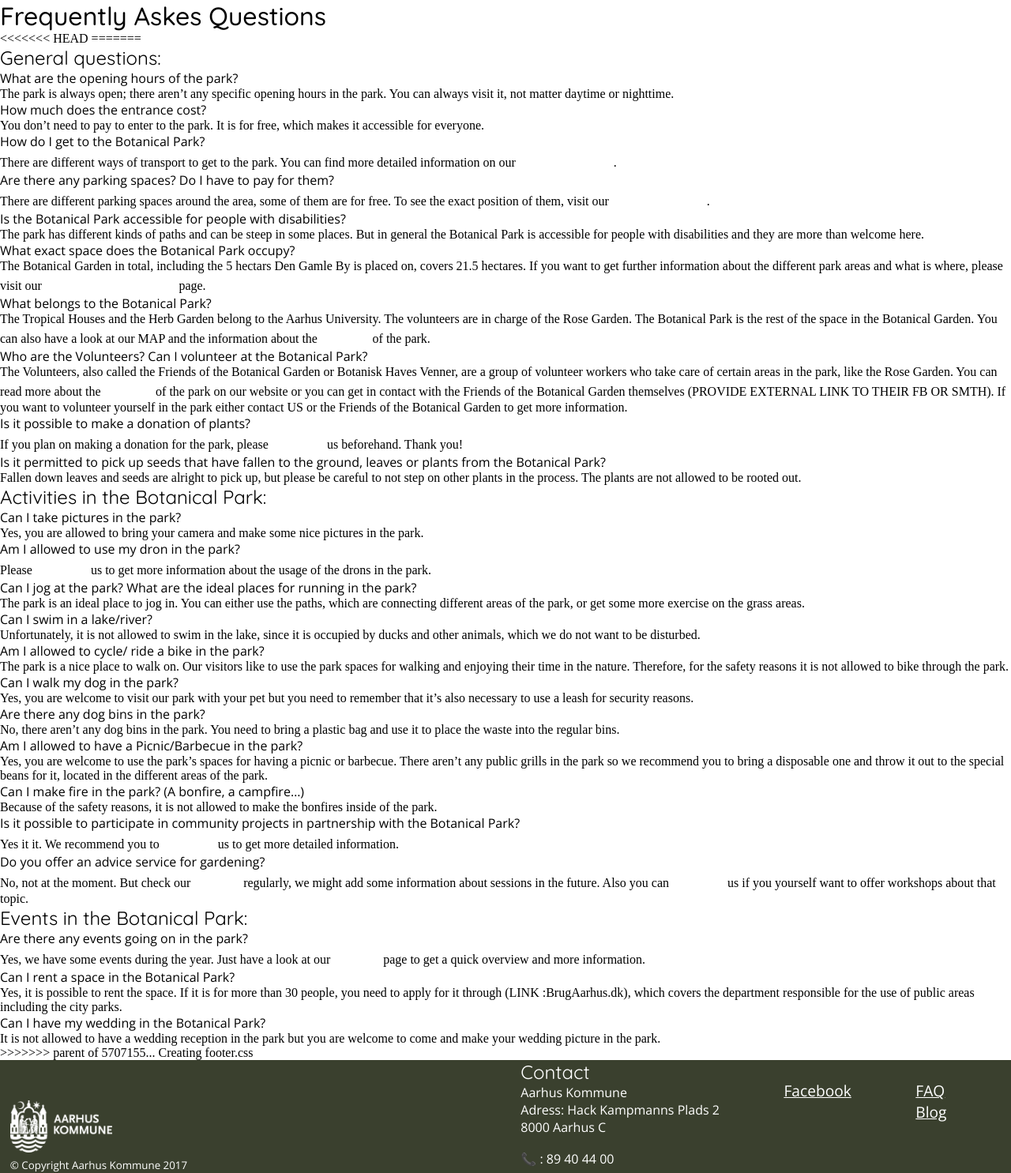
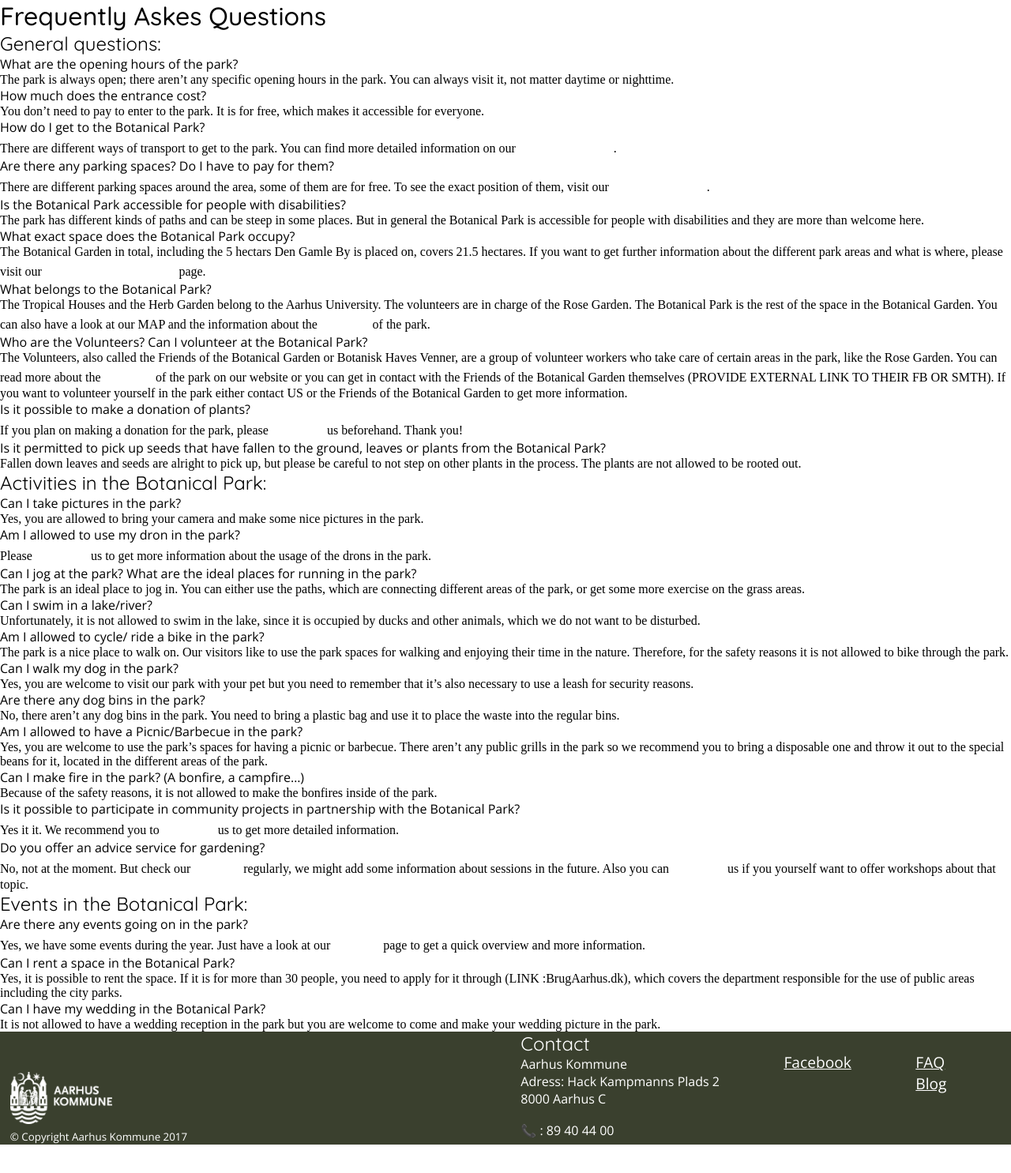
Before and after one commit to 2semesterZ2/examGrp1, a PHP site: page /faq.php in a window 1280 px wide. Shown: the part 258-1743 px from the top of the page at 79% size. After the commit the page ends 1707 px from the top, so only its background shows below. Run offline with PHP 8.4, Linux system fonts and the light colour scheme.

Commit message:
Delete uneccessary merge info
from reverting the commit and merging it there were some lines added that I just deleted

```diff
--- a/faq.php
+++ b/faq.php
@@ -13,11 +13,6 @@ include("includes/head.php"); ?>
 <!--Content here-->
 	<article>
 		<h1>Frequently Askes Questions</h1>
-<<<<<<< HEAD
-
-			<!--FAQ and their answers will be placed here-->
-
-=======
 
             	<h2>General questions:</h2>
 
@@ -84,7 +79,6 @@ include("includes/head.php"); ?>
 			<div>It is not allowed to have a wedding reception in the park but you are welcome to come and make your wedding picture in the park.</div>
 		    </div>
 
->>>>>>> parent of 5707155... Creating footer.css
 		</article>
 		<!--Footer:-->
 		<?php include("includes/footer.php"); ?>
```
Lines whose indentation alone changed are shown as unchanged.
